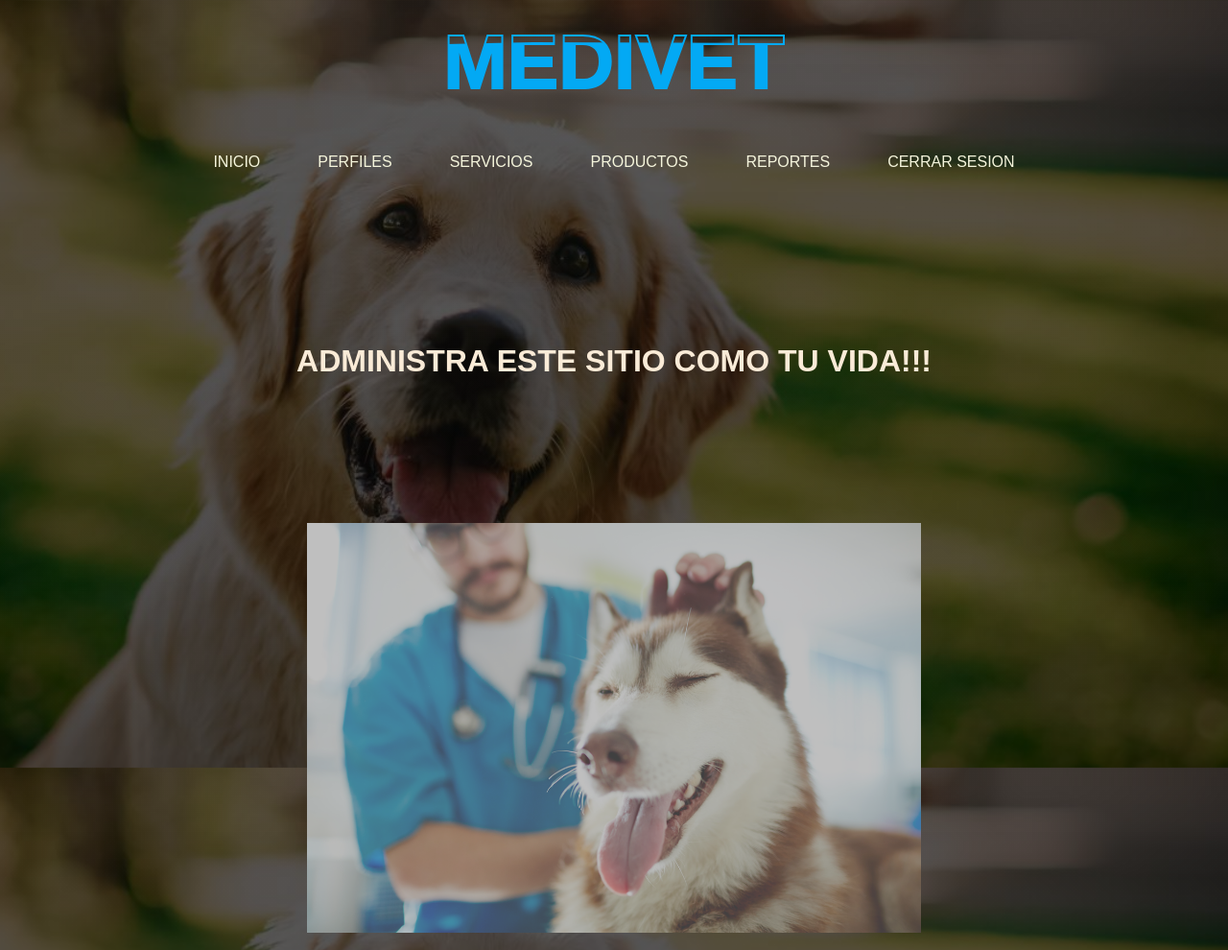
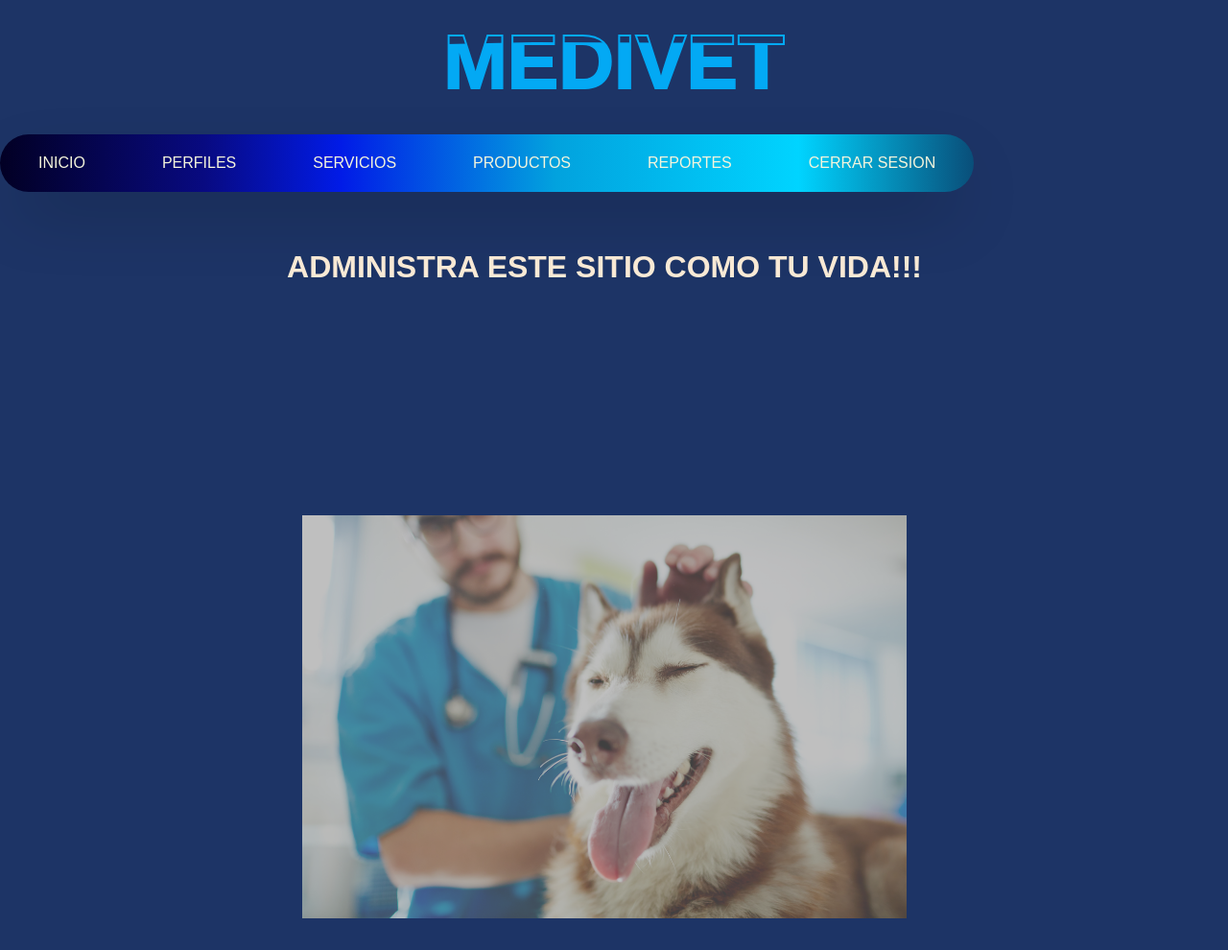
Before and after one commit to Danny2602/Danny2602.github.io, a plain HTML site: page inicio_admin.html in a window 1280 px wide. Shown: the top 990 px of the page at 96% size. Drawn offline with Linux system fonts and the light colour scheme.

Commit message:
Cambio Eddy

```diff
--- a/css/cliente.css
+++ b/css/cliente.css
@@ -1,7 +1,7 @@
 @import url('https://fonts.googleapis.com/css2?family=Lilita+One&family=Poppins:ital,wght@0,200;1,300;1,400&display=swap');
 
 body {
-  background-color: #00396c
+  background-color: #1b397a;
 }
 
 .barra {
@@ -82,12 +82,12 @@ body {
 
 
 .texto1 {
-  font-family: monospace;
+  font-family: 'Trebuchet MS', 'Lucida Sans Unicode', 'Lucida Grande', 'Lucida Sans', Arial, sans-serif;
   font-size: 20px;
-  width: 800px;
+  width: 1000px;
   height: auto;
   margin-top: -100px;
-  margin: 90px;
+  margin: 100px;
   text-align: justify;
   line-height: 1.3;
   color: rgb(255, 255, 255);
@@ -95,10 +95,10 @@ body {
 
 .titulo {
   font-size: 70px;
-  color: #001341;
+  color: #001e65;
   width: 550px;
   font-family: 'Lilita One', cursive;
-  -webkit-text-stroke: 1px rgb(85, 205, 226);
+  -webkit-text-stroke: 1px rgb(193, 235, 242);
 }
 
 .gif-container {
--- a/css/css-modificar-perfiles.css
+++ b/css/css-modificar-perfiles.css
@@ -5,11 +5,7 @@
 }
 
 body {
-  background-image: linear-gradient(rgba(54, 52, 52, 0.664),
-      rgba(57, 53, 53, 0.685)), url("imagenes/font3.jpg");
-  background-repeat: no-repeat;
-  background-attachment: fixed;
-  background-size: cover;
+  background-color: #051f56e6;
   font-family: 'Cabin Condensed', sans-serif;
   flex-direction: column;
   text-align: center;
--- a/css/css-modificar-prod.css
+++ b/css/css-modificar-prod.css
@@ -1,11 +1,9 @@
 body {
   height: 100%;
   width: 100%;
-  background-image: linear-gradient(rgba(2, 2, 2, 0.664),
-      rgba(0, 0, 0, 0.685)), url("imagenes/font3.jpg");
-  background-repeat: no-repeat;
-  background-attachment: fixed;
-  background-size: cover;
+  background-color: #051f56e6;
+  background-color: #051f56e6;
+
   font-family: 'Cabin Condensed', sans-serif;
   flex-direction: column;
   text-align: center;
--- a/css/css-perfiles.css
+++ b/css/css-perfiles.css
@@ -5,11 +5,7 @@
 }
 
 body {
-  background-image: linear-gradient(rgba(82, 74, 74, 0.664),
-      rgba(116, 106, 106, 0.685)), url("imagenes/font2.jpg");
-  background-repeat: no-repeat;
-  background-attachment: fixed;
-  background-size: cover;
+  background-color: #051f56e6;
   font-family: 'Cabin Condensed', sans-serif;
   flex-direction: column;
   text-align: center;
@@ -20,20 +16,23 @@ body {
 
 /*Color de la barra de navegacion*/
 .barra {
-  background-color: rgba(230, 192, 192, 0.388);
+  justify-content: end;
   padding-top: 10px;
+  z-index: 9999;
+  top: 10;
+  background: linear-gradient(90deg, rgba(2, 0, 36, 1) 0%, rgba(8, 10, 129, 1) 21%, rgba(1, 27, 231, 1) 35%, rgba(2, 162, 222, 1) 57%, rgba(0, 212, 255, 1) 82%, rgba(9, 78, 121, 1) 100%);
+  height: 1vh;
+  border-radius: 40px;
+  padding: 30px;
+  align-items: center;
+  display: flex;
+  text-align: right;
 }
 
-/*Letras de la barra de navegacion*/
-.barra ul {
-  justify-content: center;
-  display: flex;
-  list-style: none;
-}
 
 /*Separacion de las letras de la barra de navegacion*/
 .barra ul li {
-  padding: 20px;
+  padding:20px;
   border-bottom: 2px solid transparent;
   color: rgb(255, 255, 255);
 }
@@ -49,18 +48,11 @@ ul {
   display: flex;
   flex-wrap: wrap;
   list-style: none;
-  justify-content: center;
+
   display: flex;
 }
 
-ul li {
-  padding: 30px;
 
-}
-
-ul:hover a {
-  color: rgb(255, 255, 255);
-}
 
 li :hover {
   border: 3px solid rgba(109, 202, 202, 0.695);
@@ -72,6 +64,10 @@ ul:hover a:hover {
   color: #137c99;
   box-shadow: 0 2px 0 0 currentColor;
 }
+
+
+
+
 
 /* Movimiento de entrada */
 *
--- a/css/css-servicios.css
+++ b/css/css-servicios.css
@@ -5,11 +5,7 @@
 }
 
 body {
-  background-image: linear-gradient(rgba(54, 52, 52, 0.664),
-      rgba(57, 53, 53, 0.685)), url("imagenes/font3.jpg");
-  background-repeat: no-repeat;
-  background-attachment: fixed;
-  background-size: cover;
+  background-color: #051f56e6;
   font-family: 'Cabin Condensed', sans-serif;
   flex-direction: column;
   text-align: center;
@@ -20,8 +16,12 @@ body {
 
 /*Color de la barra de navegacion*/
 .barra {
-  background-color: rgba(230, 192, 192, 0.388);
+  background: linear-gradient(90deg, rgba(2, 0, 36, 1) 0%, rgba(8, 10, 129, 1) 21%, rgba(1, 27, 231, 1) 35%, rgba(2, 162, 222, 1) 57%, rgba(0, 212, 255, 1) 82%, rgba(9, 78, 121, 1) 100%);
   padding-top: 10px;
+  border-radius: 40px;
+  align-items: center;
+  display: flex;
+  text-align: right;
 }
 
 /*Letras de la barra de navegacion*/
@@ -72,6 +72,11 @@ ul:hover a:hover {
   color: #137c99;
   box-shadow: 0 2px 0 0 currentColor;
 }
+
+
+
+
+
 
 /* Movimiento de entrada */
 *
--- a/css/css_inicio_admin.css
+++ b/css/css_inicio_admin.css
@@ -1,19 +1,14 @@
 body {
   height: 100%;
   width: 100%;
-  background-image: linear-gradient(rgba(2, 2, 2, 0.664),
-      rgba(0, 0, 0, 0.685)), url("/imagenes/font3.jpg");
-  background-repeat: no-repeat;
-  background-attachment: fixed;
-  background-size: cover;
+  background-color: #051f56e6;
   font-family: 'Cabin Condensed', sans-serif;
-  flex-direction: column;
   text-align: center;
   margin-top: 50px;
   margin-bottom: 50px;
   display: flex;
   cursor: nesw-resize;
-  padding-bottom: 200px;
+  padding-bottom: 20px;
 }
 
 /*Titulo en movimiento AGUA*/
@@ -45,10 +40,27 @@ body {
   }
 }
 
-/*Color de la barra de navegacion*/
+nav {
+  text-align: center;
+}
+
+li {
+  display: inline-block;
+  margin-right: 20px;
+}
+
+li:last-child {
+  margin-right: 0;
+}
+
+a {
+  text-decoration: none;
+}
+
+
+
 .barra {
-  margin-top: 80px;
-
+  margin-top: 90px;
 }
 
 a {
@@ -59,7 +71,6 @@ a {
 }
 
 ul {
-  display: flex;
   flex-wrap: wrap;
   list-style: none;
   justify-content: center;
@@ -68,7 +79,6 @@ ul {
 
 ul li {
   padding: 30px;
-
 }
 
 ul:hover a {
@@ -84,11 +94,6 @@ li :hover {
 ul:hover a:hover {
   color: #137c99;
   box-shadow: 0 2px 0 0 currentColor;
-}
-
-.Sub {
-  color: aquamarine;
-  padding: 30px;
 }
 
 
@@ -131,6 +136,12 @@ img:hover {
   transform: scale(1.12);
   cursor: pointer;
   filter: none;
+}
+.frase{
+  padding: 60px;
+}
+.imagen{
+  padding: 30px;
 }
 
 h1,
@@ -182,3 +193,20 @@ h1 {
   color: antiquewhite;
   margin: 150px;
 }
+
+.barra {
+  position: fixed;
+  z-index: 9999;
+  top: 1;
+  background: rgb(2, 0, 36);
+  background: linear-gradient(90deg, rgba(2, 0, 36, 1) 0%, rgba(8, 10, 129, 1) 21%, rgba(1, 27, 231, 1) 35%, rgba(2, 162, 222, 1) 57%, rgba(0, 212, 255, 1) 82%, rgba(9, 78, 121, 1) 100%);
+  height: 5vh;
+  border-radius: 50px;
+  padding: 10px;
+  box-shadow: 0 30px 70px -20px rgba(0, 0, 0, 0.4);
+  align-items: center;
+  justify-content: center;
+  display: flex;
+  transition: 0.7s;
+
+}
--- a/css/mascotas.css
+++ b/css/mascotas.css
@@ -1,5 +1,5 @@
 body{
-  background-color: #00396c;
+  background-color: #01297fe6;
 }
 .barra {
 
--- a/css/perfil.css
+++ b/css/perfil.css
@@ -1,5 +1,5 @@
 body{
-    background-color: #00396c;
+    background-color: #224287;
   }
   .barra {
 
--- a/css/productos_admin.css
+++ b/css/productos_admin.css
@@ -1,11 +1,7 @@
 body {
   height: 100%;
   width: 100%;
-  background-image: linear-gradient(rgba(2, 2, 2, 0.664),
-      rgba(0, 0, 0, 0.685)), url("imagenes/font3.jpg");
-  background-repeat: no-repeat;
-  background-attachment: fixed;
-  background-size: cover;
+  background-color: #051f56e6;
   font-family: 'Cabin Condensed', sans-serif;
   flex-direction: column;
   text-align: center;
--- a/css/reportes_admin.css
+++ b/css/reportes_admin.css
@@ -5,10 +5,8 @@
 }
 
 body {
-  background-image: linear-gradient(rgba(54, 52, 52, 0.664),
-      rgba(57, 53, 53, 0.685)), url("imagenes/font3.jpg");
-  background-repeat: no-repeat;
-  background-attachment: fixed;
+  background-color: #051f56e6;
+
   background-size: cover;
   font-family: 'Cabin Condensed', sans-serif;
   flex-direction: column;
--- a/css/style.css
+++ b/css/style.css
@@ -70,12 +70,11 @@ img {
 nav {
     position: fixed;
     z-index: 9999;
-    top: 1;
+    top: 10px;
     background: rgb(2, 0, 36);
     background: linear-gradient(90deg, rgba(2, 0, 36, 1) 0%, rgba(8, 10, 129, 1) 21%, rgba(1, 27, 231, 1) 35%, rgba(2, 162, 222, 1) 57%, rgba(0, 212, 255, 1) 82%, rgba(9, 78, 121, 1) 100%);
-    height: 5vh;
     border-radius: 50px;
-    padding: 10px;
+    padding: 1px;
     box-shadow: 0 30px 70px -20px rgba(0, 0, 0, 0.4);
     align-items: center;
     justify-content: center;
--- a/css/stylecrudcitas.css
+++ b/css/stylecrudcitas.css
@@ -11,7 +11,7 @@ body {
 	color: #212529;
 	text-align: left;
 	height: 100%;
-	background-image: url(imagenes/fondo\ empleados.png);
+	background-image: url(/imagenes/fondo\ empleados.png);
 
 }
 
--- a/css/stylegestionproductos.css
+++ b/css/stylegestionproductos.css
@@ -1,6 +1,6 @@
 body {
     color: #404E67;
-    background-image: url(imagenes/fondo\ empleados.png);
+    background-image: url(/imagenes/fondo\ empleados.png);
     font-family: 'Open Sans', sans-serif;
 }
 
--- a/css/stylegestservicios.css
+++ b/css/stylegestservicios.css
@@ -10,7 +10,7 @@ body {
     font-weight: 300;
     line-height: 1.42em;
     color: #000000;
-    background-image: url(imagenes/fondo\ empleados.png);
+    background-image: url(/imagenes/fondo\ empleados.png);
 }
 
 h1 {
--- a/css/stylelistascitas.css
+++ b/css/stylelistascitas.css
@@ -6,7 +6,7 @@
    font-weight: 300;
    line-height: 1.42em;
    color: #000000;
-   background-image: url(imagenes/fondo\ empleados.png);
+   background-image: url(/imagenes/fondo\ empleados.png);
  }
 
  h1 {
--- a/css/stylepagereportcitas.css
+++ b/css/stylepagereportcitas.css
@@ -1,6 +1,6 @@
 body {
-  color: #404E67;
-  background-image: url(imagenes/fondo\ empleados.png);
+  background-color: #ffffffd3;
+  background-image: url(/imagenes/fondo\ empleados.png);
   font-family: 'Open Sans', sans-serif;
 }
 
--- a/inicio_admin.html
+++ b/inicio_admin.html
@@ -24,12 +24,13 @@
                 </ul>
             </nav>
         </header>
+
+        <div class="img">
+            <h1 class="frase">ADMINISTRA ESTE SITIO COMO TU VIDA!!!</h1>
+            <img class="imagen" src="imagenes/font.jpg" alt="">
+        </div>
     </div>
 
-    <div class="img">
-        <h1 class="frase">ADMINISTRA ESTE SITIO COMO TU VIDA!!!</h1>
-        <img src="imagenes/font.jpg" alt="">
-    </div>
 </body>
 
 </html>
```
Also changed, not shown: prueba.html (added, +65 -0 lines).
